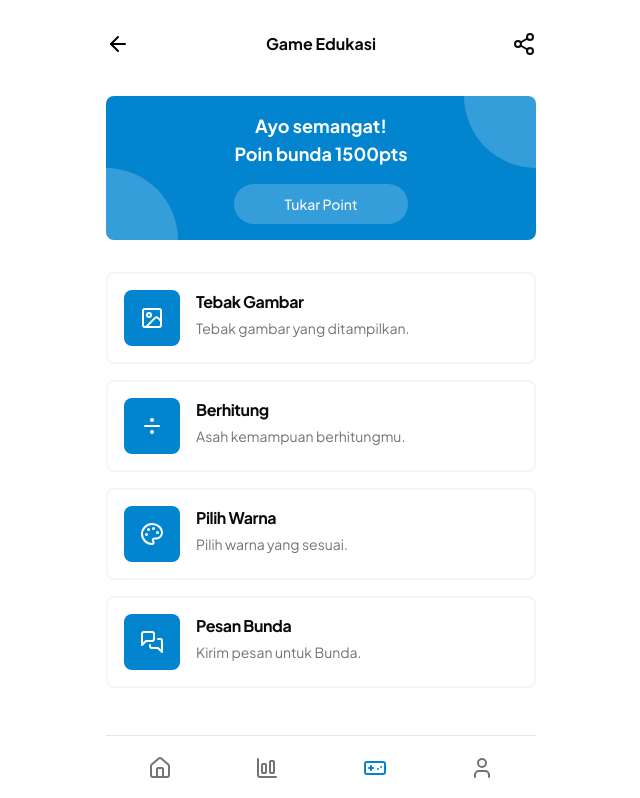
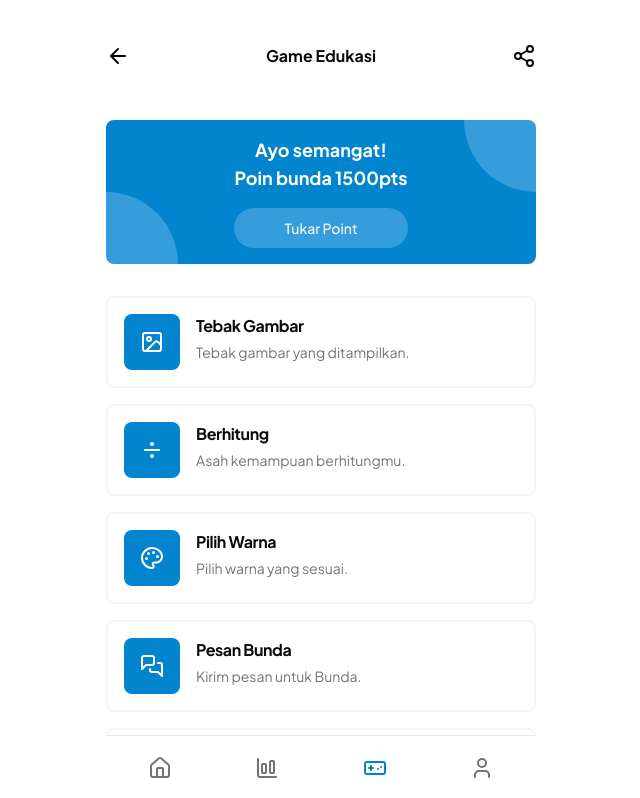
Before and after one commit to Brilliahib/cms-sahabat-tumbuh, a Next.js app: page /games in a window 1280 px wide. Shown: the top 798 px of the page, without its empty margins (319-959 px from the left). Built offline with nearby package versions, Linux system fonts and the light colour scheme.

Commit message:
fix: change navheader to sticky when is scrolling

```diff
--- a/src/app/layout.tsx
+++ b/src/app/layout.tsx
@@ -27,7 +27,7 @@ export default function RootLayout({
   return (
     <html lang="id" className={`${jakartaSans.variable}  antialiased`}>
       <body>
-        <main className="font-jakartasans mt-6 mx-auto overflow-hidden overflow-y-auto max-w-[430px]">
+        <main className="font-jakartasans mt-6 mx-auto max-w-[430px]">
           <div className="md:px-0 px-4 mb-[100px]">{children}</div>
           <Navbar />
         </main>
--- a/src/components/atoms/headers/NavHeader.tsx
+++ b/src/components/atoms/headers/NavHeader.tsx
@@ -17,7 +17,7 @@ export default function NavHeader({ title }: NavHeaderProps) {
 
   return (
     <>
-      <div className="flex justify-between items-center bg-white px-0 md:mb-8 mb-6">
+      <div className="flex justify-between items-center bg-white px-0 md:mb-8 mb-6 sticky top-0 z-50 md:py-3 py-2">
         <Button
           onClick={handleBack}
           className="bg-transparent p-0 text-black hover:bg-transparent"
--- a/src/components/organism/games/GameList.tsx
+++ b/src/components/organism/games/GameList.tsx
@@ -9,6 +9,34 @@ import Link from "next/link";
 
 export default function GameList() {
   const gameData = [
+    {
+      icon: <Image />,
+      label: "Tebak Gambar",
+      description: "Tebak gambar yang ditampilkan.",
+      color: "primary",
+      tag: "pictures",
+    },
+    {
+      icon: <Divide />,
+      label: "Berhitung",
+      description: "Asah kemampuan berhitungmu.",
+      color: "primary",
+      tag: "operations",
+    },
+    {
+      icon: <Palette />,
+      label: "Pilih Warna",
+      description: "Pilih warna yang sesuai.",
+      color: "primary",
+      tag: "colors",
+    },
+    {
+      icon: <MessagesSquare />,
+      label: "Pesan Bunda",
+      description: "Kirim pesan untuk Bunda.",
+      color: "primary",
+      tag: "messages",
+    },
     {
       icon: <Image />,
       label: "Tebak Gambar",
```
